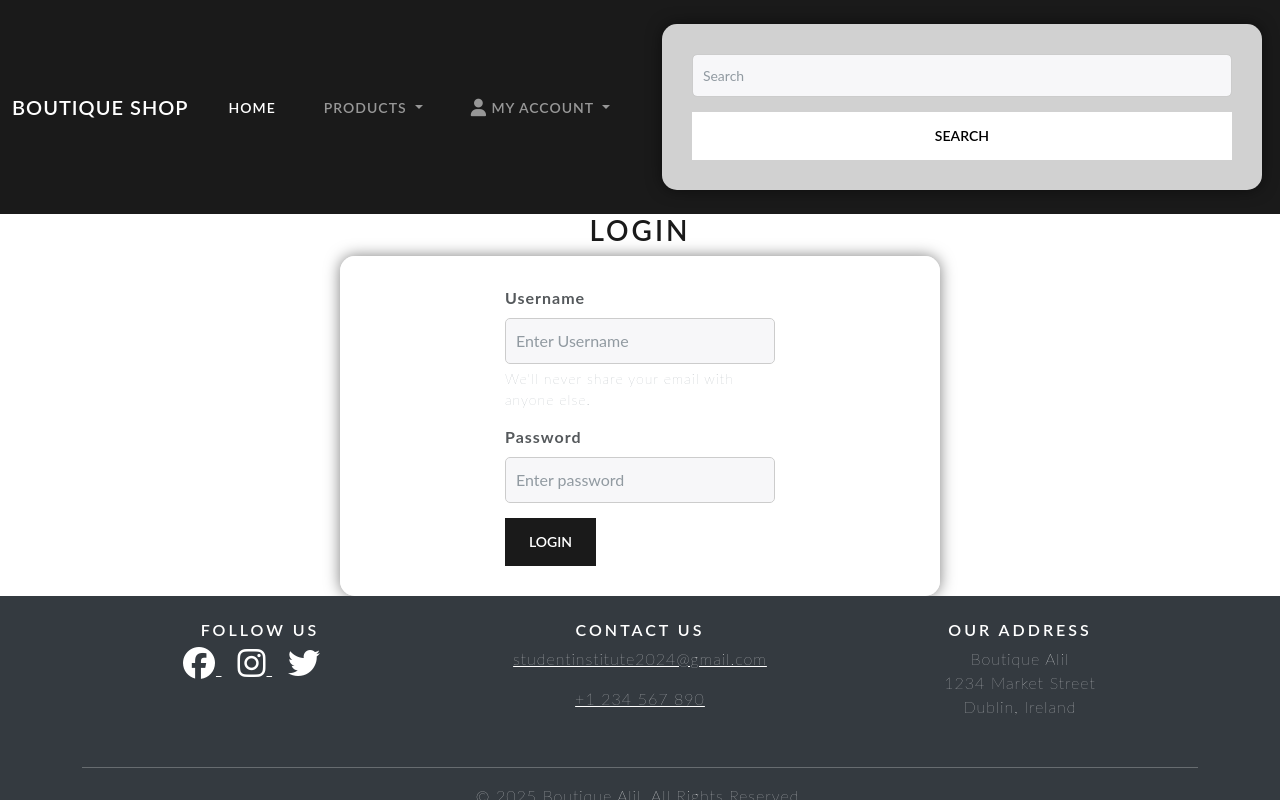
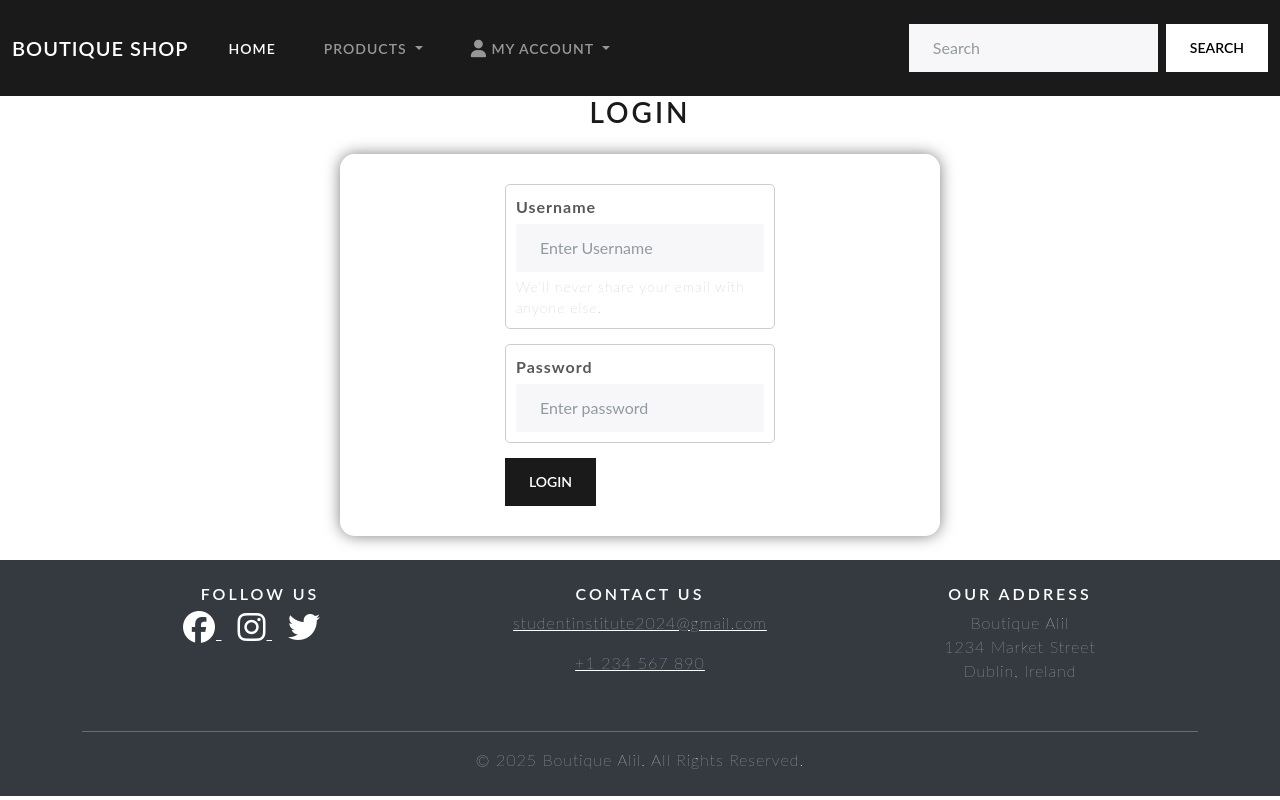
Before and after one commit to BadrAlioui/boutique_shop, a Django app: page /auth/ in a window 1280 px wide. Run offline with Django 5.2, Linux system fonts and the light colour scheme; some libraries are stand-ins or nearby versions.

Commit message:
Styled forms

```diff
--- a/authenticate/templates/authenticate/login.html
+++ b/authenticate/templates/authenticate/login.html
@@ -1,6 +1,6 @@
 {% extends 'base.html' %} {% block content %}
 <h2 class="text-center">Login</h2>
-<form method="POST" action="">
+<form method="POST" action="" class="account-form my-4">
     {% csrf_token %}
     <div class="col-md-6 offset-md-3">
         <div class="form-group">
--- a/authenticate/templates/authenticate/register.html
+++ b/authenticate/templates/authenticate/register.html
@@ -1,6 +1,6 @@
 {% extends 'base.html' %} {% block content %}
 <h2 class="text-center">register</h2>
-<form method="POST" action="{% url 'register' %}">
+<form method="POST" action="{% url 'register' %}" class="account-form my-4">
     {% csrf_token %}
     <div class="col-md-6 offset-md-3">
         {% if form.error %}
--- a/home/templates/home/contact.html
+++ b/home/templates/home/contact.html
@@ -1,7 +1,7 @@
 {% extends 'base.html' %} {% load widget_tweaks %} {% block content %}
 <div class="contact-page mb-5">
     <h1 class="text-center">Contact Us</h1>
-    <form action="{% url 'contact' %}" method="POST">
+    <form action="{% url 'contact' %}" method="POST" class="contact-form">
         {% csrf_token %}
         <div class="form-group">
             <label for="id_name">Name:</label>
--- a/static/css/styles.css
+++ b/static/css/styles.css
@@ -10,7 +10,7 @@ body {
 }
 
 
-form {
+.account-form, .contact-form {
     background-color: rgba(255, 255, 255, 0.8);
     padding: 30px;
     border-radius: 15px;
@@ -24,17 +24,8 @@ form {
     box-sizing: border-box;
 }
 
-.form-group {
+.account-form .form-group, .contact-form .form-group {
     margin-bottom: 15px;
-}
-
-label {
-    display: block;
-    font-weight: bold;
-    margin-bottom: 5px;
-}
-
-.form-control {
     width: 100%;
     padding: 10px;
     font-size: 1em;
@@ -42,3 +33,9 @@ label {
     border: 1px solid #ccc;
     box-sizing: border-box;
 }
+
+.account-form label, .contact-form label {
+    display: block;
+    font-weight: bold;
+    margin-bottom: 5px;
+}
--- a/templates/base.html
+++ b/templates/base.html
@@ -178,7 +178,7 @@
                     <div class="col-md-4 text-center mb-3">
                         <h5 class="text-white">Contact Us</h5>
                         <p>
-                            <a href="contact" class="text-white">
+                            <a href="{% url 'contact' %}" class="text-white">
                                 studentinstitute2024@gmail.com
                             </a>
                         </p>
```
